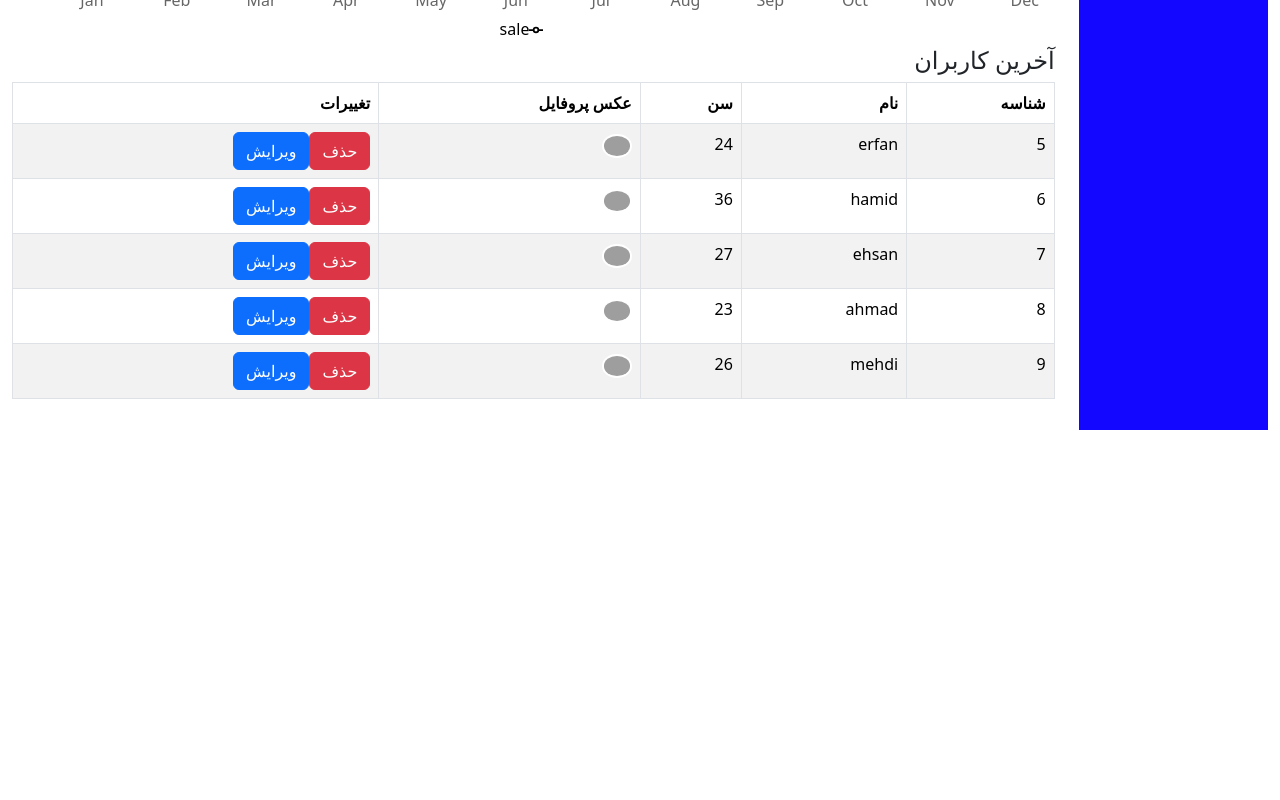
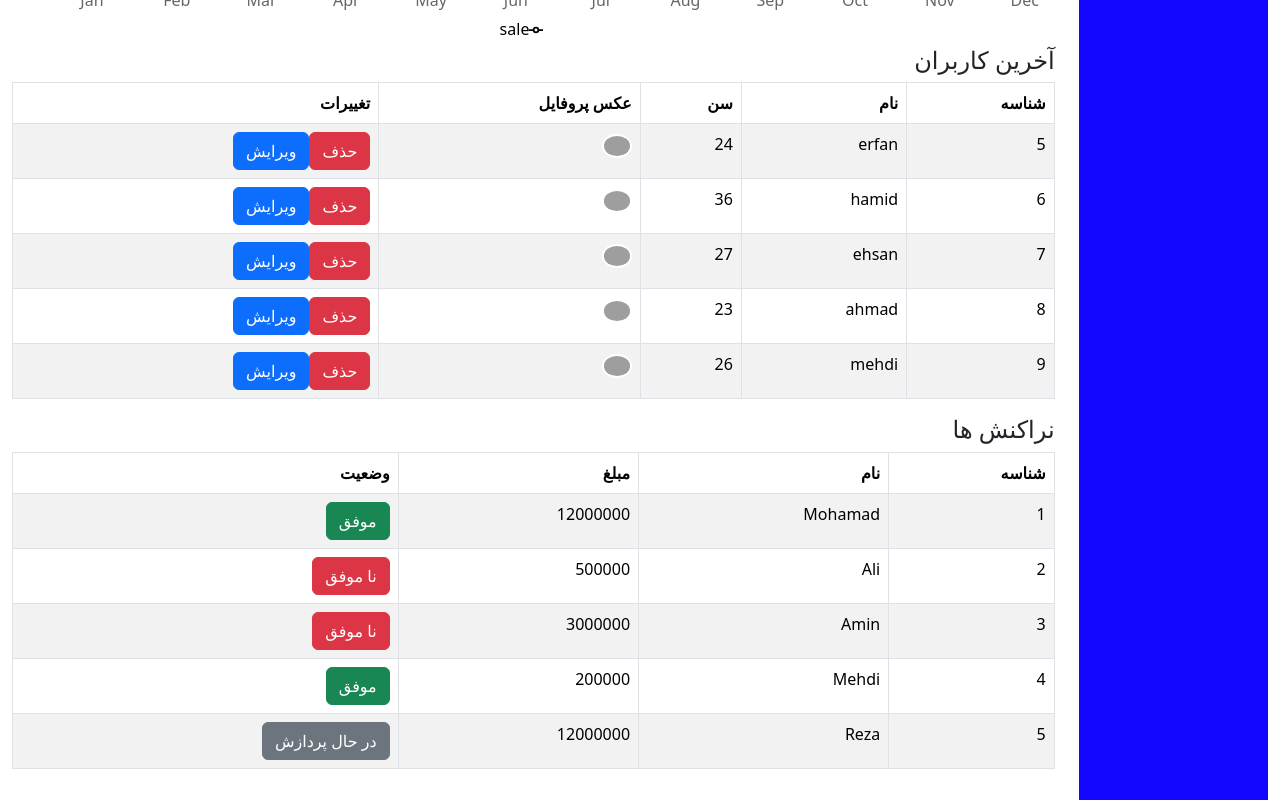
Before and after one commit to MohamadTdn/farsicmswithreactjs, a React (Create React App) app: page / in a window 1280 px wide. Shown: the part 612-1412 px from the top of the page. Before the commit the page ends 1042 px from the top, so only its background shows below. Built offline with nearby package versions, Linux system fonts and the light colour scheme; grey boxes are pictures that could not be loaded.

Commit message:
add transactions component

```diff
--- /dev/null
+++ b/src/Components/Transactions/Transactions.jsx
@@ -0,0 +1,41 @@
+import React from "react";
+import "./Transactions.css";
+import Table from "react-bootstrap/Table";
+import { Button } from "react-bootstrap";
+
+function Transactions({ transactionsList }) {
+  return (
+    <div>
+      <Table striped bordered hover>
+        <thead>
+          <tr>
+            <th>شناسه</th>
+            <th>نام</th>
+            <th>مبلغ</th>
+            <th>وضعیت</th>
+          </tr>
+        </thead>
+        <tbody>
+          {transactionsList.map((item) => {
+            return (
+              <tr>
+                <td>{item.id}</td>
+                <td>{item.owner}</td>
+                <td>{item.price}</td>
+                <td>{item.status == 'success' ? (
+                    <Button variant="success">موفق</Button>
+                ) : item.status == 'fail' ? (
+                    <Button variant="danger">نا موفق</Button>
+                ) : (
+                    <Button variant="secondary">در حال پردازش</Button>
+                ) }</td>
+              </tr>
+            );
+          })}
+        </tbody>
+      </Table>
+    </div>
+  );
+}
+
+export default Transactions;
--- a/src/Datas.js
+++ b/src/Datas.js
@@ -32,4 +32,12 @@ let users = [
     {id: 9, name: 'mehdi', age: 26, imgSrc: 'https://encrypted-tbn0.gstatic.com/images?q=tbn:ANd9GcQQqg-SOspgefn5JxSHHBpKLs1zpMlsjEzNIA&s'}
 ]
 
-export {xAxis, staticDatas, users}
+let TransactionsList = [
+    {id: 1 ,owner: 'Mohamad', price: 12000000, status: 'success'},
+    {id: 2 ,owner: 'Ali', price: 500000, status: 'fail'},
+    {id: 3 ,owner: 'Amin', price: 3000000, status: 'fail'},
+    {id: 4 ,owner: 'Mehdi', price: 200000, status: 'success'},
+    {id: 5 ,owner: 'Reza', price: 12000000, status: 'pending'},
+]
+
+export {xAxis, staticDatas, users, TransactionsList}
--- a/src/Pages/Home.js
+++ b/src/Pages/Home.js
@@ -3,11 +3,14 @@ import Statistics from "../Components/Statostocs/Statistics";
 import { staticDatas } from "../Datas";
 import Chart from "../Components/Chart/Chart";
 import NewUsersList from "../Components/NewUsersList/NewUsersList";
+import Transactions from '../Components/Transactions/Transactions'
 import {users} from '../Datas'
+import { TransactionsList } from "../Datas";
 
 function Home() {
   const [staticsDatas, setStaticDatas] = useState(staticDatas);
   const [newUsers, setNewUsers] = useState(users.slice(4))
+  const [transactionList, setTransactionList] = useState(TransactionsList)
 
   return (
     <div className="Home">
@@ -28,6 +31,10 @@ function Home() {
       <div>
         <NewUsersList list={newUsers} />
       </div>
+      <h4>نراکنش ها</h4>
+      <div>
+        <Transactions transactionsList={transactionList} />
+      </div>
     </div>
   );
 }
```
Also changed, not shown: src/Components/Transactions/Transactions.css (added).
